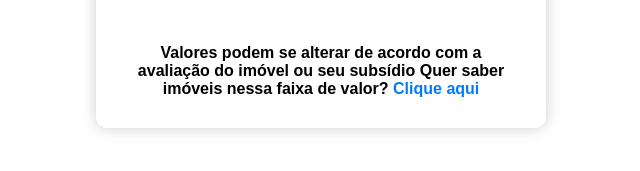
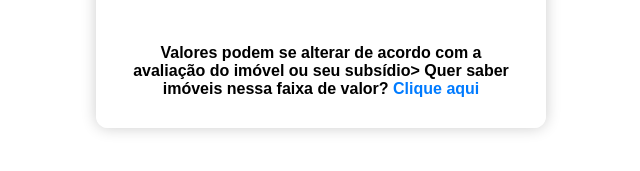
Before and after one commit to luizferr917/simulador, a plain HTML site: page index.html in a window 1280 px wide. Both pictures are taken after typing "5", "5" into the empty fields and a click on the button "Calcular". Shown: the part 551-722 px from the top of the page, 319-959 px from the left. Drawn offline with Linux system fonts and the light colour scheme.

Commit message:
Update index.html

```diff
--- a/index.html
+++ b/index.html
@@ -120,8 +120,9 @@
         Valor de financiamento possível: <strong>R$ ${valorFinanciado.toFixed(2)}</strong><br>
         Valor total do imóvel (incluindo entrada): <strong>R$ ${valorTotal.toFixed(2)}</strong><br><br>
         <div class="link-final">
-        Valores podem se alterar de acordo com a avaliação do imóvel ou seu subsídio
-          Quer saber imóveis nessa faixa de valor?
+        Valores podem se alterar de acordo com a avaliação do imóvel ou seu subsídio>
+
+        Quer saber imóveis nessa faixa de valor?
           <a href="https://wa.me/5542999457158?text=Olá,%20vi%20a%20simulação%20e%20gostaria%20de%20ver%20opções%20até%20R$%20${valorTotal.toFixed(0)}">Clique aqui</a>
         </div>
       `;
```
